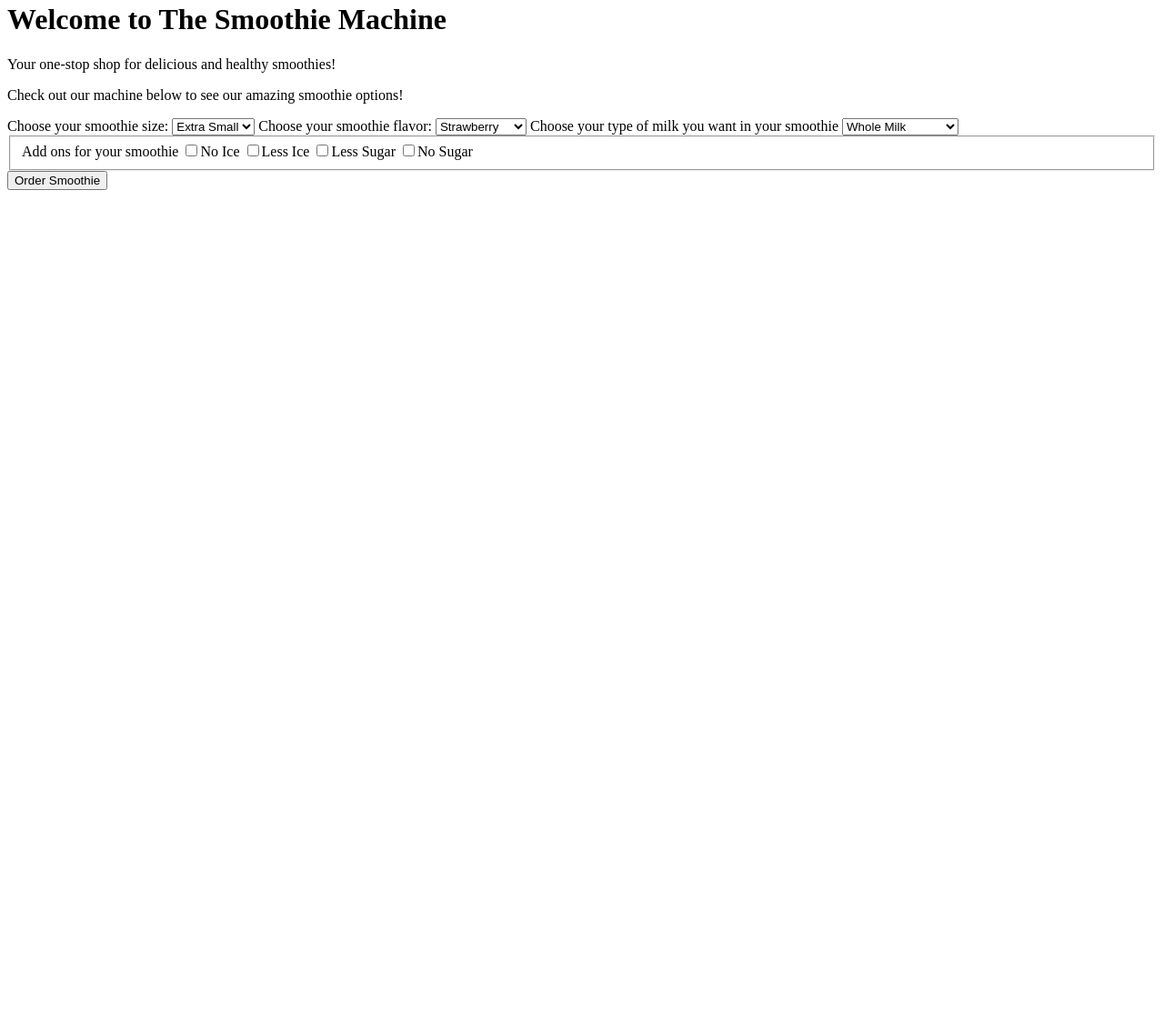
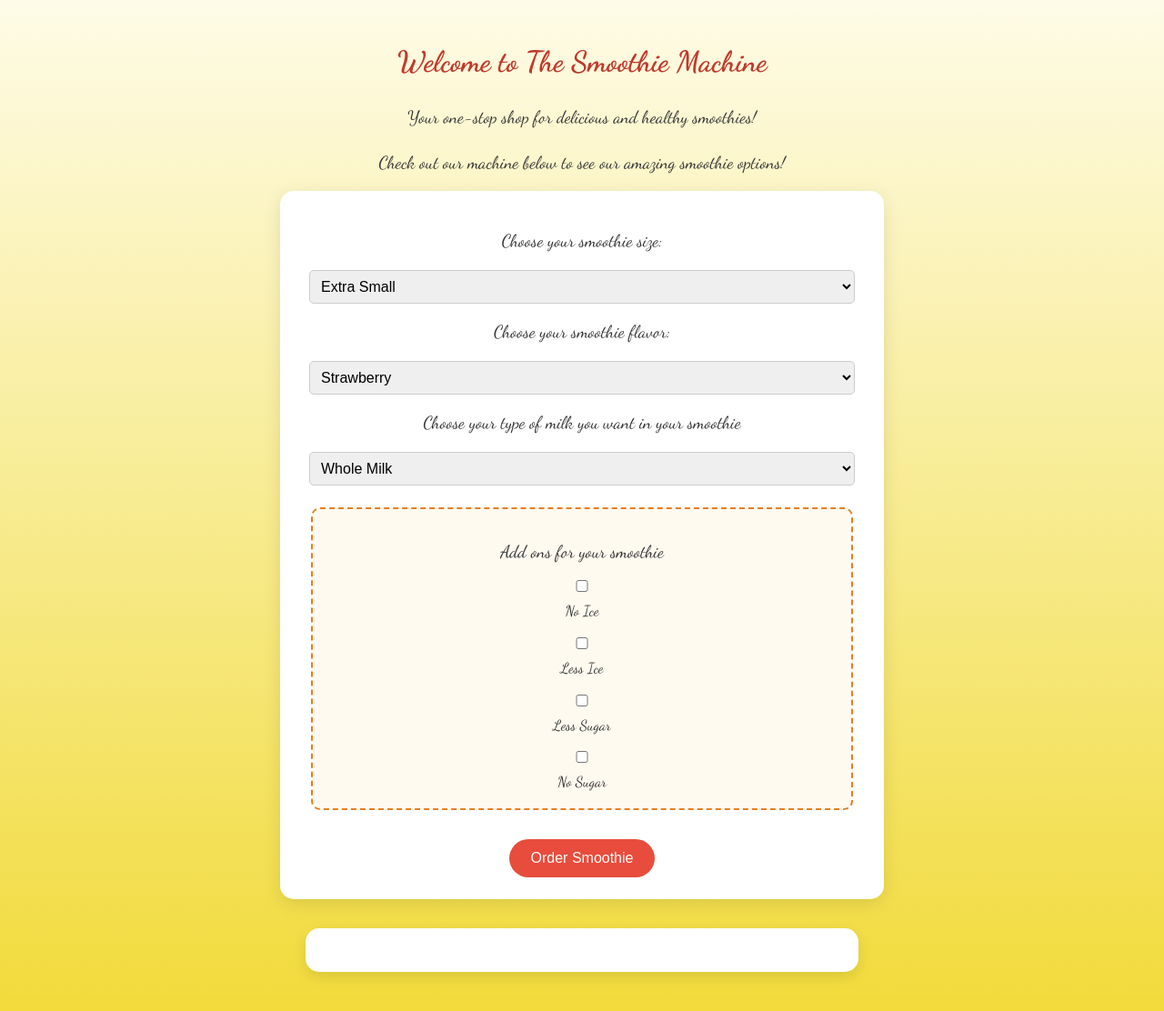
Before and after one commit to Sarah-code13/Assignment-2-JavaScript, a plain HTML site: page index.html in a window 1280 px wide. Shown: the part 18-1130 px from the top of the page at 91% size. Before the commit the page ends 800 px from the top, so only its background shows below. Drawn offline with Linux system fonts and the light colour scheme.

Commit message:
added the css style

```diff
--- a/css/style.css
+++ b/css/style.css
@@ -0,0 +1,79 @@
+body {
+    font-family: "Dancing Script", cursive;
+    background: linear-gradient(to bottom, #fefcea, #f1da36);
+    line-height: 1.6;
+    color: #333;
+    padding: 2rem;
+}
+h1 {
+    text-align: center;
+    font-size: 2rem;
+    color: #c0392b;
+    margin-bottom: 0.5rem;
+}
+p {
+    text-align: center;
+    font-size: larger;
+    margin-bottom: 1rem;
+}
+.smoothie-form {
+    text-align: center;
+    max-width: 600px;
+    margin: 0 auto;
+    box-shadow: 0 5px 20px rgba(0,0,0,0.1);
+    background-color: #fff;
+    padding: 1.5rem 2rem;
+    border-radius: 15px;
+}
+select{
+    padding: 0.5rem;
+    font-size: 1rem;
+    border: 1px solid #ccc;
+    border-radius: 5px;
+}
+label,select, input[type="checkbox"] {
+    display: block;
+    margin-top: 1rem;
+    width: 100%;
+}
+label {
+    font-size: larger;
+}
+fieldset{
+    margin-top: 1.5rem;
+    padding: 1rem;
+    border: 2px dashed #e67e22;
+    border-radius: 10px;
+    background-color: #fffaf0;
+}
+.addon {
+    display:inline-block;
+    margin: 0.5rem 1rem 0.5rem 0;
+}
+.submit{
+    display: block;
+    margin: 2rem auto 0;
+    padding: 0.75rem 1.5rem;
+    background-color: #e74c3c;
+    color: white;
+    border: none;
+    border-radius: 30px;
+    font-size: 1rem;
+    transition: background-color 0.3s ease;
+}
+.output{
+    max-width: 560px;
+    margin: 2rem auto;
+    padding: 1.5rem;
+    background-color: #fff;
+    border-radius: 15px;
+    box-shadow: 0 5px 15px rgba(0, 0, 0, .1);
+    text-align: center;
+    font-size: 1.1rem;
+    color: #2c3e50;
+}
+.output img {
+    margin-top: 1rem;
+    border-radius: 10px;
+    box-shadow: 0 5px 10px rgba(0, 0, 0, .1);
+}
--- a/index.html
+++ b/index.html
@@ -5,6 +5,9 @@
     <title>The Smoothie Machine</title>
     <meta name="viewport" content="width=device-width, initial-scale=1.0" />
     <link rel="stylesheet" href="/css/style.css" />
+    <link rel="preconnect" href="https://fonts.googleapis.com">
+<link rel="preconnect" href="https://fonts.gstatic.com" crossorigin>
+<link href="https://fonts.googleapis.com/css2?family=Dancing+Script:wght@400..700&display=swap" rel="stylesheet">
     <script src = "/js/script.js" defer></script>
 </head>
 <body>
```
